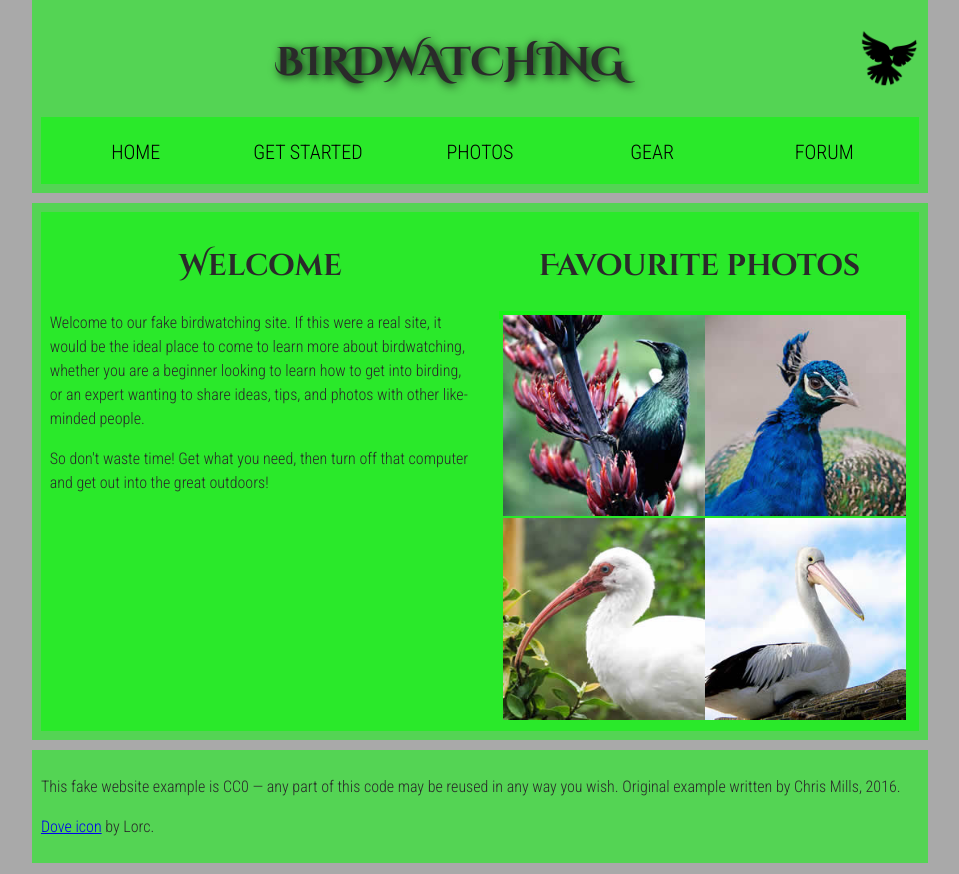
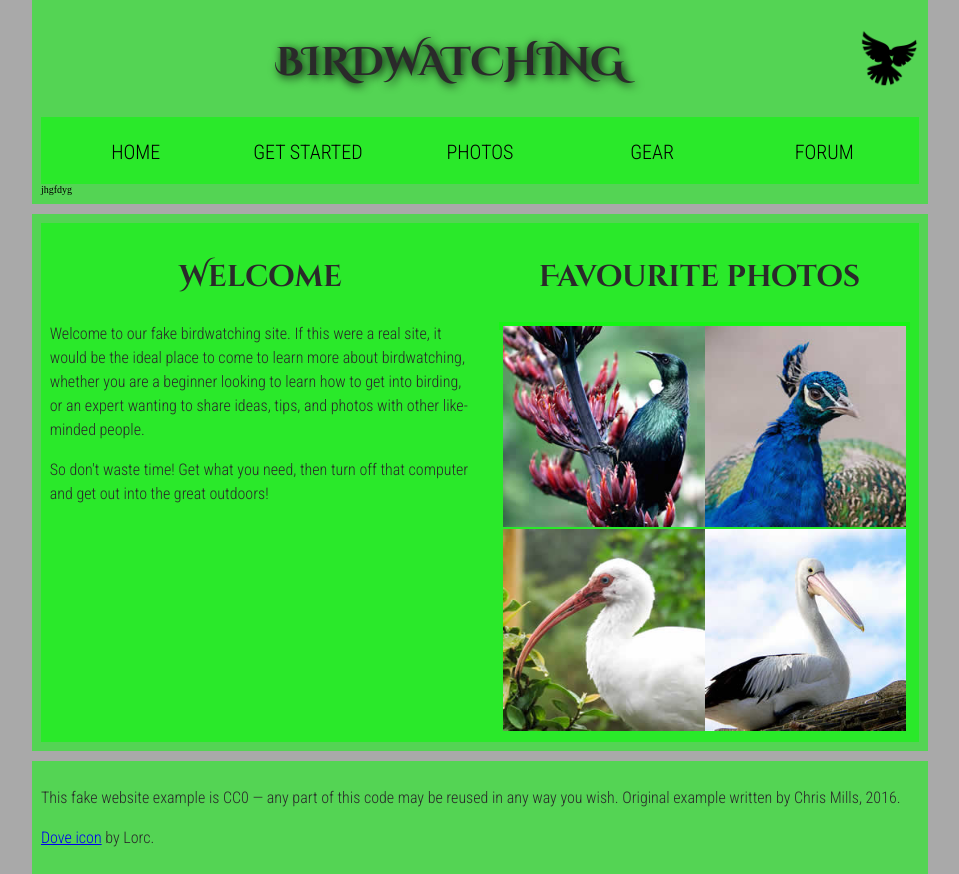
Before and after one commit to annaprendergast7/annaprendergast7, a plain HTML site: page assets 2/index.html in a window 1280 px wide. Shown: the whole page, without its empty margins (160-1119 px from the left). Drawn offline with Linux system fonts and the light colour scheme.

Commit message:
Update index.html

```diff
--- a/assets 2/index.html
+++ b/assets 2/index.html
@@ -24,7 +24,7 @@
         <li><a href="#">Forum</a></li>
       </ul>
       </nav>
-
+jhgfdyg
     </header>
 <main>
       <section>
```
